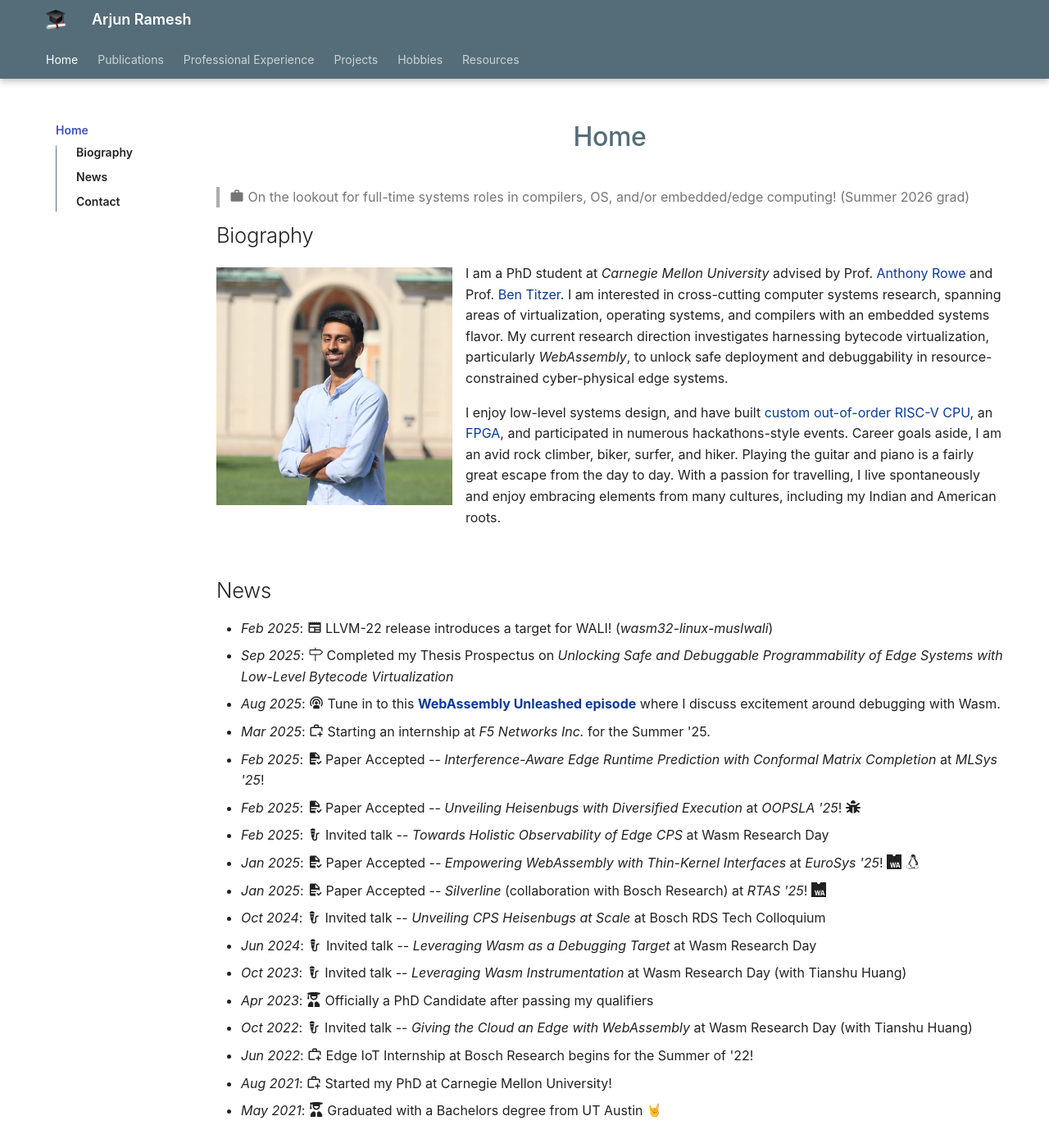
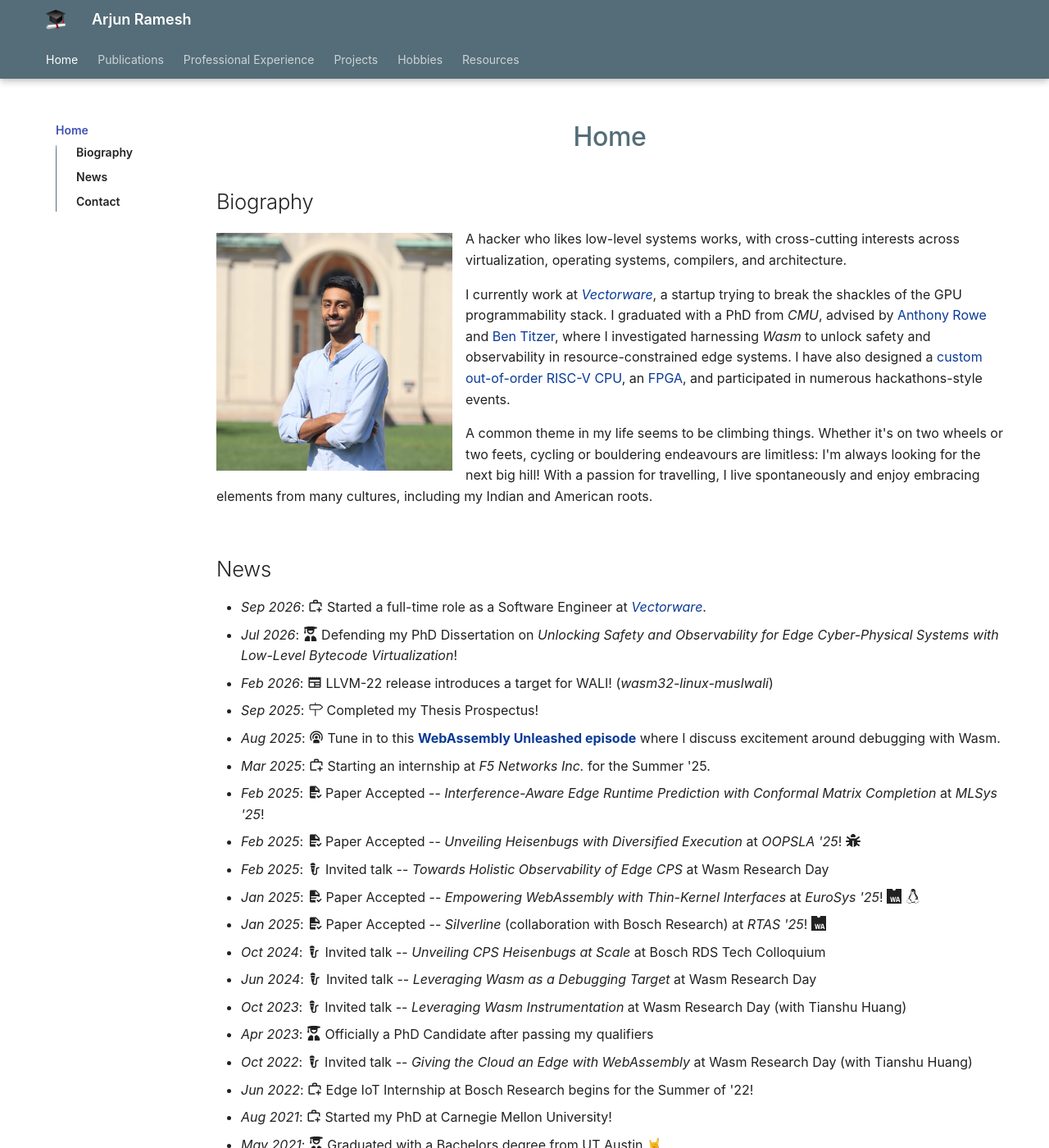
Before and after one commit to arjunr2/personal-website, an MkDocs documentation site: the page built from docs/index.md, in a window 1280 px wide and 1400 px high. Shown: the whole window at 82% size. Built offline with MkDocs 1.6.1 and Material for MkDocs 9.7.7, drawn with Linux system fonts in a browser that asks for light colours; emoji names are drawn with the system emoji font; some web fonts are replaced.

Commit message:
Add vectorware

```diff
--- a/docs/index.md
+++ b/docs/index.md
@@ -1,16 +1,20 @@
 
-> :material-briefcase: On the lookout for full-time systems roles in compilers, OS, and/or embedded/edge computing! (Summer 2026 grad)
 ## Biography
 ![title](assets/home/Headshot_Portrait.jpg){ align=left width=30% style=margin:1em;margin-left:0;margin-top:0.3em;margin-bottom:0.3em }
 
-I am a PhD student at *Carnegie Mellon University* advised by Prof. [Anthony Rowe](https://users.ece.cmu.edu/~agr/) and Prof. [Ben Titzer](https://s3d.cmu.edu/people/core-faculty/titzer-ben.html).
-I am interested in cross-cutting computer systems research, spanning areas of virtualization, operating systems, and compilers with an embedded systems flavor.
-My current research direction investigates harnessing bytecode virtualization, particularly *WebAssembly*, to unlock safe deployment and debuggability in resource-constrained cyber-physical edge systems.
+A hacker who likes low-level systems works, with cross-cutting interests across virtualization,
+  operating systems, compilers, and architecture.
 
-I enjoy low-level systems design, and have built  [custom out-of-order RISC-V CPU](projects.md/#extending-the-risc-v-isa),
+I currently work at [*Vectorware*](https://www.vectorware.com/), a startup trying to break the shackles
+of the GPU programmability stack.
+I graduated with a PhD from *CMU*, advised by [Anthony Rowe](https://users.ece.cmu.edu/~agr/) and [Ben Titzer](https://s3d.cmu.edu/people/core-faculty/titzer-ben.html),
+where I investigated harnessing *Wasm* to unlock safety and observability
+in resource-constrained edge systems.
+I have also designed a [custom out-of-order RISC-V CPU](projects.md/#extending-the-risc-v-isa),
 an [FPGA](projects.md/#xc2064-fpga-design), and participated in numerous hackathons-style events.
-Career goals aside, I am an avid rock climber, biker, surfer, and hiker.
-Playing the guitar and piano is a fairly great escape from the day to day.
+
+A common theme in my life seems to be climbing things. Whether it's on two wheels or two feets,
+  cycling or bouldering endeavours are limitless: I'm always looking for the next big hill!
 With a passion for travelling, I live spontaneously and enjoy embracing elements from many cultures, including my Indian and American roots.
 
 <!---
@@ -22,8 +26,10 @@ the ISA. A more detailed list of my personal projects can be found [here](projec
 <br/>
 ## News
 
-* *Feb 2025*: :material-newspaper: LLVM-22 release introduces a target for WALI! (*wasm32-linux-muslwali*)
-* *Sep 2025*: :octicons-milestone-24: Completed my Thesis Prospectus on *Unlocking Safe and Debuggable Programmability of Edge Systems with Low-Level Bytecode Virtualization*
+* *Sep 2026*: :material-briefcase-plus-outline: Started a full-time role as a Software Engineer at [*Vectorware*](https://www.vectorware.com/).
+* *Jul 2026*: :fontawesome-solid-user-graduate: Defending my PhD Dissertation on *Unlocking Safety and Observability for Edge Cyber-Physical Systems with Low-Level Bytecode Virtualization*!
+* *Feb 2026*: :material-newspaper: LLVM-22 release introduces a target for WALI! (*wasm32-linux-muslwali*)
+* *Sep 2025*: :octicons-milestone-24: Completed my Thesis Prospectus!
 * *Aug 2025*: :material-podcast: Tune in to this [**WebAssembly Unleashed episode**](https://www.youtube.com/watch?v=OhybI5aUy5M) where I discuss excitement around debugging with Wasm.
 * *Mar 2025*: :material-briefcase-plus-outline: Starting an internship at *F5 Networks Inc.* for the Summer '25.
 * *Feb 2025*: :material-file-document-check: Paper Accepted -- *Interference-Aware Edge Runtime Prediction with Conformal Matrix Completion* at *MLSys '25*!
```
